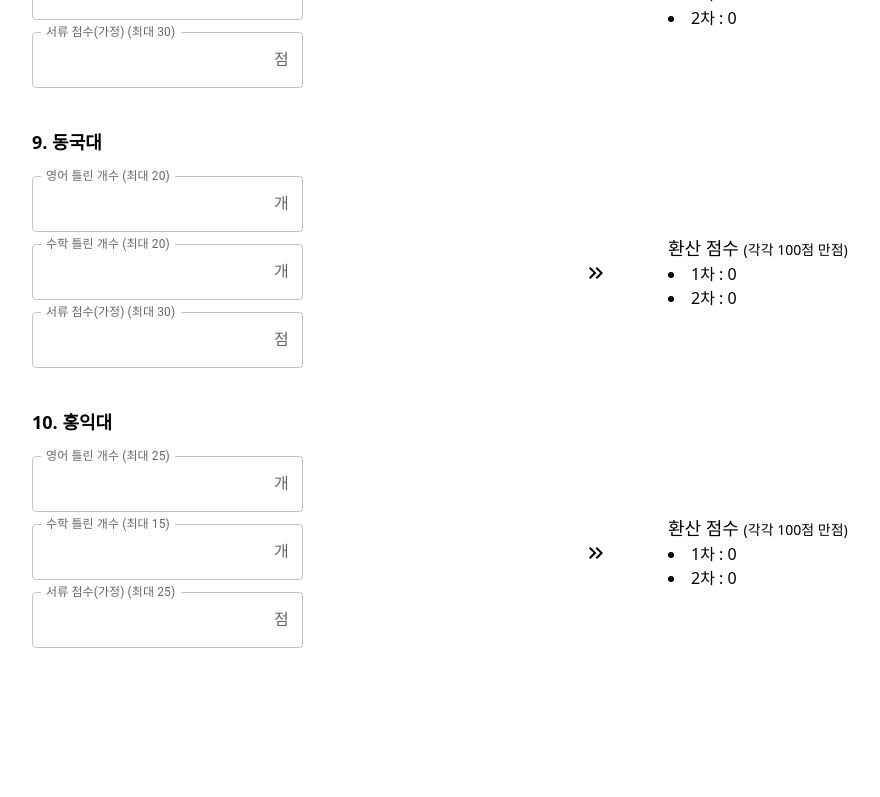
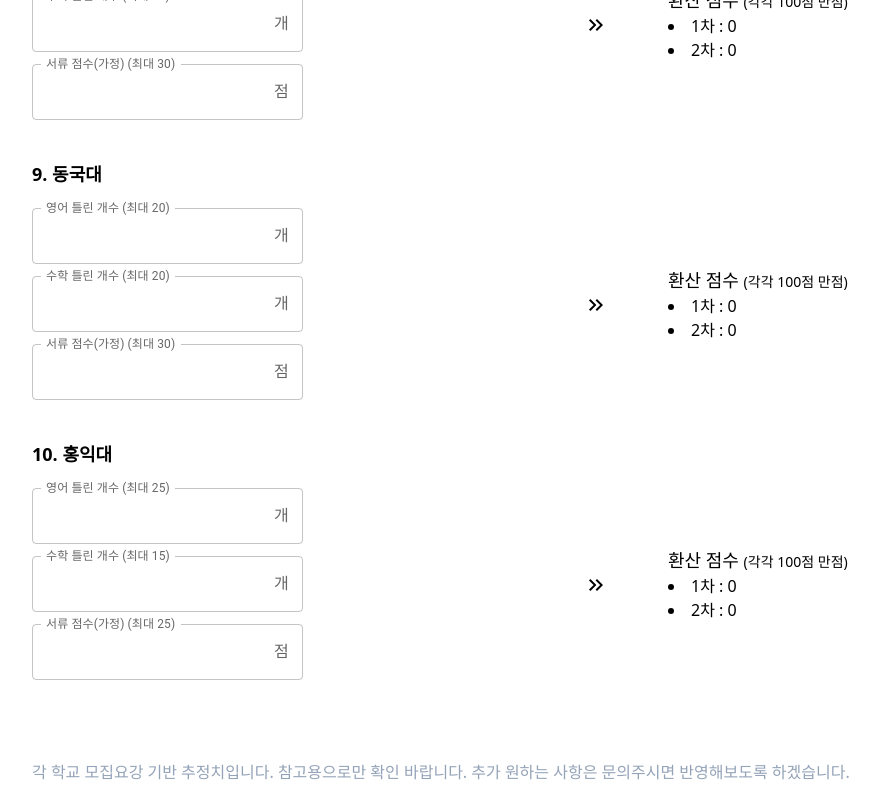
Before and after one commit to kohj1018/score-calculator, a Next.js app: page / in a window 1280 px wide. Shown: the part 2000-2797 px from the top of the page, without its empty margins (8-888 px from the left). Before the commit the page ends 2728 px from the top, so only its background shows below. Built offline with nearby package versions, Linux system fonts and the light colour scheme; no server answers.

Commit message:
footer 추가

```diff
--- a/app/page.tsx
+++ b/app/page.tsx
@@ -1,6 +1,5 @@
 import {Calculator} from "@/app/components/Calculator";
 import {건국대, 경희대, 동국대, 서강대, 서울시립대자연계열1, 서울시립대자연계열2, 성균관대, 중앙대, 한양대, 홍익대} from "@/utils/constants/univRatio";
-import Head from "next/head";
 
 export default function Home() {
   return (
@@ -8,14 +7,14 @@
       <title>편입 점수 계산기</title>
       <div className='px-10 pt-5 pb-20'>
         <header>
-          <h1 className='inline text-2xl font-bold pr-5'>
+          <h1 className='inline text-3xl font-bold pr-5'>
             2025 편입 점수 계산기
           </h1>
           <p className='inline-block text-base'>
            (by 올컴러)
           </p>
         </header>
-        <main className='mt-5 space-y-10'>
+        <main className='mt-12 space-y-10'>
           <Calculator order={1} univ={"한양대"} univRatio={한양대} />
           <Calculator order={2} univ={"성균관대"} univRatio={성균관대} fullMarksNotice={"각각 80, 100점 만점"} />
           <Calculator order={3} univ={"서강대"} univRatio={서강대} fullMarksNotice={"각각 90, 100점 만점"} />
@@ -27,6 +26,11 @@
           <Calculator order={9} univ={"동국대"} univRatio={동국대} />
           <Calculator order={10} univ={"홍익대"} univRatio={홍익대} />
         </main>
+        <footer className='mt-20 text-base text-slate-400'>
+          각 학교 모집요강 기반 추정치입니다.
+          참고용으로만 확인 바랍니다.
+          추가 원하는 사항은 문의주시면 반영해보도록 하겠습니다.
+        </footer>
       </div>
     </>
   );
```
